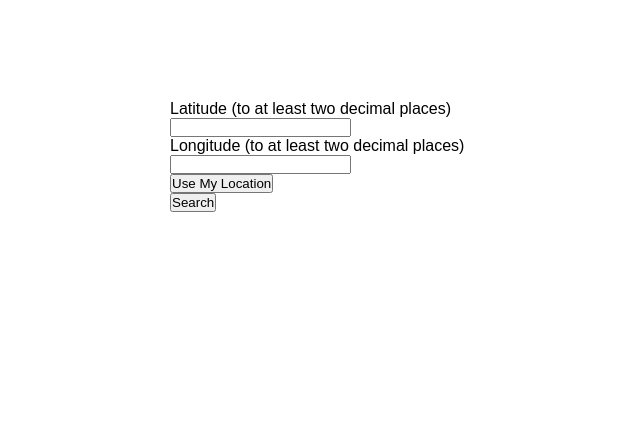
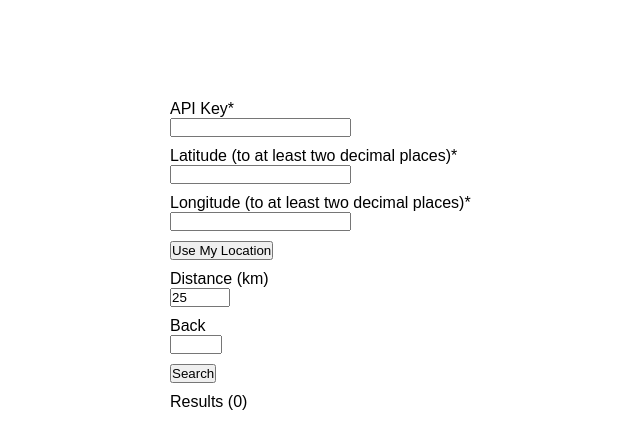
Before and after one commit to Fimbelowski/ebird-api-ui, a React (Vite) app: page / in a window 1280 px wide. Shown: the top 448 px of the page, without its empty margins (270-910 px from the left). Built offline with nearby package versions, Linux system fonts and the light colour scheme.

Commit message:
Add additional fields.

```diff
--- a/src/components/NearbyHotspotForm.tsx
+++ b/src/components/NearbyHotspotForm.tsx
@@ -2,16 +2,38 @@ import { type ChangeEvent, useState, type FormEvent } from 'react';
 
 import Button from './Button';
 import CoordinateInput from './CoordinateInput';
+import getValueFromChangeEvent from '../utilities/getValueFromChangeEvent';
+import NumberInput from './NumberInput';
+import PasswordInput from './PasswordInput';
 
 export default function NearbyHotspotForm() {
+  const [apiKey, setApiKey] = useState('');
+  const [back, setBack] = useState('');
+  const [distance, setDistance] = useState('25');
   const [isLoading, setIsLoading] = useState(false);
   const [latitude, setLatitude] = useState('');
   const [longitude, setLongitude] = useState('');
+  const [results, setResults] = useState([]);
   const [showErrorMessage, setShowErrorMessage] = useState(false);
 
   function getNearbyHotspots(event: FormEvent) {
     event.preventDefault();
-    console.log(event);
+
+    fetch(
+      `https://api.ebird.org/v2/ref/hotspot/geo?lat=${latitude}&lng=${longitude}&fmt=json&dist=${distance}&back=${back}`,
+      {
+        headers: {
+          'x-ebirdapitoken': apiKey,
+        },
+      }
+    )
+      .then(async (response) => await response.json())
+      .then((results) => {
+        setResults(results);
+      })
+      .catch((error) => {
+        console.error(error);
+      });
   }
 
   function getUserPosition() {
@@ -24,14 +46,27 @@ export default function NearbyHotspotForm() {
     );
   }
 
+  function onApiKeyChange(event: ChangeEvent<HTMLInputElement>) {
+    const value = getValueFromChangeEvent(event);
+    setApiKey(value);
+  }
+
+  function onBackChange(event: ChangeEvent<HTMLInputElement>) {
+    const value = getValueFromChangeEvent(event);
+    setBack(value);
+  }
+
   function onCoordinateChange(
     event: ChangeEvent<HTMLInputElement>,
     setter: React.Dispatch<React.SetStateAction<string>>
   ) {
-    const { target } = event;
-    const { value } = target;
+    const value = getValueFromChangeEvent(event);
+    setter(value);
+  }
 
-    setter(value);
+  function onDistanceChange(event: ChangeEvent<HTMLInputElement>) {
+    const value = getValueFromChangeEvent(event);
+    setDistance(value);
   }
 
   function onGetUserPositionFail() {
@@ -61,10 +96,17 @@ export default function NearbyHotspotForm() {
       className="nearby-hotspot-form"
       onSubmit={getNearbyHotspots}
     >
+      <PasswordInput
+        id="api-key"
+        label="API Key*"
+        onChange={onApiKeyChange}
+        required
+        value={apiKey}
+      />
       <CoordinateInput
         disabled={isLoading}
         id="lat"
-        label="Latitude (to at least two decimal places)"
+        label="Latitude (to at least two decimal places)*"
         max={90}
         min={-90}
         onChange={onLatitudeChange}
@@ -74,7 +116,7 @@ export default function NearbyHotspotForm() {
       <CoordinateInput
         disabled={isLoading}
         id="lng"
-        label="Longitude (to at least two decimal places)"
+        label="Longitude (to at least two decimal places)*"
         max={180}
         min={-180}
         onChange={onLongitudeChange}
@@ -87,6 +129,22 @@ export default function NearbyHotspotForm() {
         onClick={getUserPosition}
         type="button"
       />
+      <NumberInput
+        id="distance"
+        label="Distance (km)"
+        max={500}
+        min={0}
+        onChange={onDistanceChange}
+        value={distance}
+      />
+      <NumberInput
+        id="back"
+        label="Back"
+        max={30}
+        min={1}
+        onChange={onBackChange}
+        value={back}
+      />
       <Button
         disabled={isLoading}
         label="Search"
@@ -95,6 +153,7 @@ export default function NearbyHotspotForm() {
       {showErrorMessage ? (
         <p>Could not get user position. Please try again.</p>
       ) : null}
+      <p>Results ({results.length})</p>
     </form>
   );
 }
--- a/src/components/PasswordInput.tsx
+++ b/src/components/PasswordInput.tsx
@@ -1,29 +1,11 @@
+import BaseInput from './BaseInput';
 import type CommonInputProps from '../types/CommonInputProps';
 
-export default function PasswordInput({
-  disabled = false,
-  id,
-  label,
-  onChange,
-  required = false,
-  value,
-}: CommonInputProps) {
+export default function PasswordInput(props: CommonInputProps) {
   return (
-    <div className="password-input">
-      <label
-        className="password-input__label"
-        htmlFor={id}
-      >
-        {label}
-      </label>
-      <input
-        disabled={disabled}
-        id={id}
-        onChange={onChange}
-        required={required}
-        type="password"
-        value={value}
-      ></input>
-    </div>
+    <BaseInput
+      {...props}
+      type="password"
+    />
   );
 }
--- a/src/sass/components/_BaseInput.scss
+++ b/src/sass/components/_BaseInput.scss
@@ -10,4 +10,8 @@
       }
     }
   }
+
+  &__label {
+    display: block;
+  }
 }
--- a/src/sass/components/_NearbyHotspotForm.scss
+++ b/src/sass/components/_NearbyHotspotForm.scss
@@ -2,6 +2,7 @@
   display: flex;
   flex-direction: column;
   align-items: flex-start;
+  gap: 1rem;
   max-width: 40rem;
   padding: 10rem 0;
   margin: 0 auto;
--- /dev/null
+++ b/src/utilities/getValueFromChangeEvent.ts
@@ -0,0 +1,10 @@
+import type { ChangeEvent } from 'react';
+
+export default function getValueFromChangeEvent(
+  event: ChangeEvent<HTMLInputElement>
+) {
+  const { target } = event;
+  const { value } = target;
+
+  return value;
+}
```
